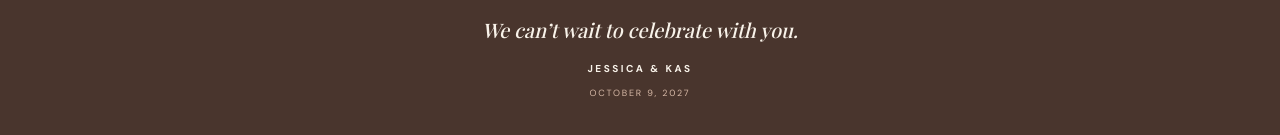
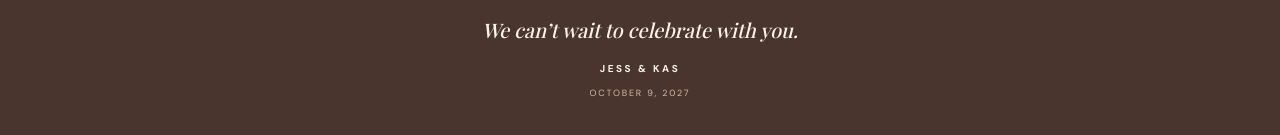
Before and after one commit to jfarr45/jessandkas.wedding, a Next.js app in the folder jessica-kas-wedding-site-foundation/wedding-site-foundation/: page / in a window 1280 px wide. Shown: the part 1789-1924 px from the top of the page. Built offline with nearby package versions, Linux system fonts and the light colour scheme; a web font is replaced by a local one.

Commit message:
Update site-footer.tsx

```diff
--- a/jessica-kas-wedding-site-foundation/wedding-site-foundation/components/site-footer.tsx
+++ b/jessica-kas-wedding-site-foundation/wedding-site-foundation/components/site-footer.tsx
@@ -3,7 +3,7 @@ export function SiteFooter() {
     <footer className="site-footer">
       <span className="footer-flourish" aria-hidden="true">✳ ✿ ✳</span>
       <p>We can’t wait to celebrate with you.</p>
-      <strong>JESSICA & KAS</strong>
+      <strong>JESS & KAS</strong>
       <small>OCTOBER 9, 2027</small>
     </footer>
   );
```
